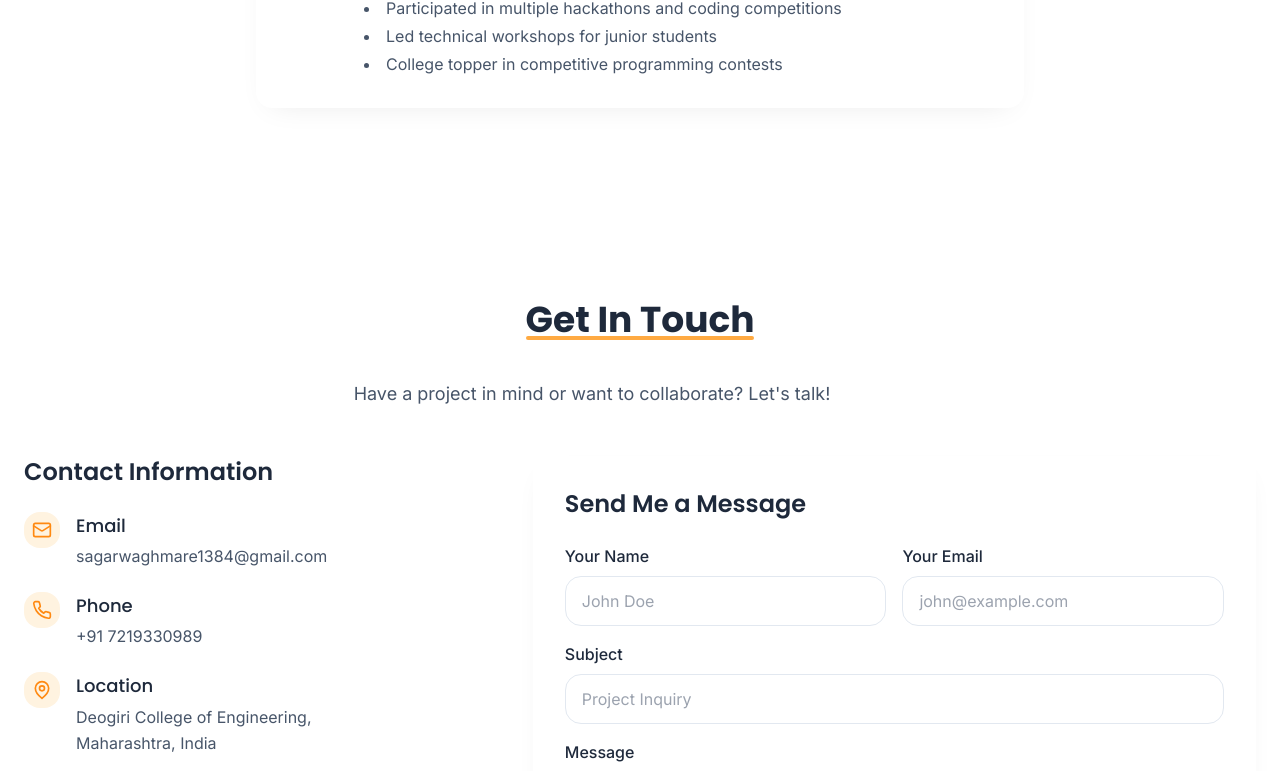
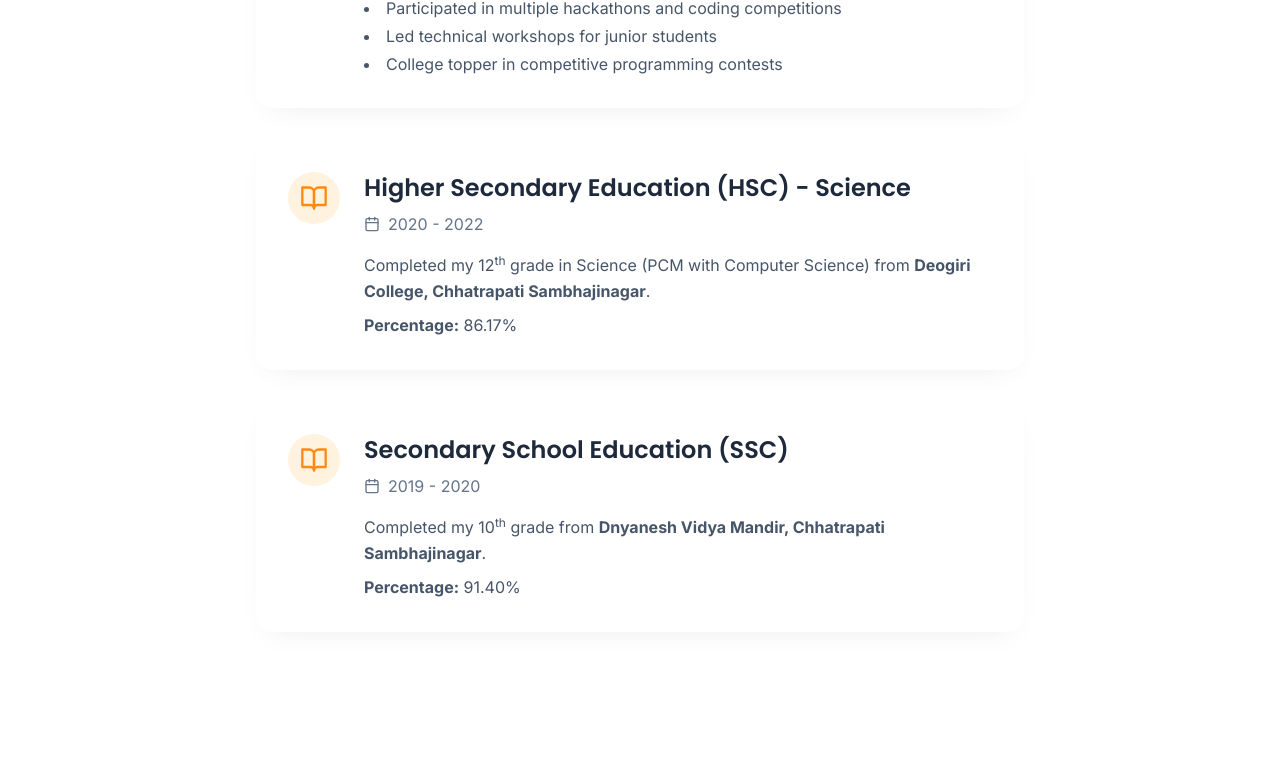
Before and after one commit to SagarSuryakantWaghmare/sagar-portfolio, a React (Vite) app: page / in a window 1280 px wide. Shown: the part 6512-7283 px from the top of the page. Built offline with nearby package versions, Linux system fonts and the light colour scheme.

Commit message:
Updated the Education section

```diff
--- a/src/components/sections/Education.tsx
+++ b/src/components/sections/Education.tsx
@@ -12,8 +12,9 @@ const Education = () => {
           subtitle="My academic background and qualifications"
         />
 
+        {/* Bachelor of Engineering */}
         <motion.div
-          className="max-w-3xl mx-auto card p-8"
+          className="max-w-3xl mx-auto card p-8 mb-8"
           initial={{ opacity: 0, y: 20 }}
           whileInView={{ opacity: 1, y: 0 }}
           viewport={{ once: true, margin: "-100px" }}
@@ -23,7 +24,6 @@ const Education = () => {
             <div className="text-primary-600 dark:text-primary-400 bg-primary-100 dark:bg-dark-700 p-3 rounded-full">
               <BookOpen size={28} />
             </div>
-
             <div>
               <div className="flex flex-wrap items-center gap-2 mb-2">
                 <h3 className="text-xl md:text-2xl font-semibold">Bachelor of Engineering in Computer Science</h3>
@@ -31,16 +31,13 @@ const Education = () => {
                   Present
                 </span>
               </div>
-
               <div className="flex items-center text-dark-500 dark:text-dark-400 mb-4">
                 <Calendar size={16} className="mr-2" />
                 <span>2022 - 2026 (Expected)</span>
               </div>
-
               <p className="text-dark-600 dark:text-dark-300 mb-4">
                 Currently in the third year of my Computer Science and Engineering degree at Deogiri College of Engineering, Maharashtra.
               </p>
-
               <div className="space-y-2">
                 <h4 className="font-medium">Key Achievements:</h4>
                 <ul className="list-disc list-inside text-dark-600 dark:text-dark-300 space-y-1">
@@ -53,9 +50,71 @@ const Education = () => {
             </div>
           </div>
         </motion.div>
+
+        {/* HSC (12th) */}
+        <motion.div
+          className="max-w-3xl mx-auto card p-8 mb-8"
+          initial={{ opacity: 0, y: 20 }}
+          whileInView={{ opacity: 1, y: 0 }}
+          viewport={{ once: true, margin: "-100px" }}
+          transition={{ duration: 0.6, delay: 0.2 }}
+        >
+          <div className="flex gap-4 md:gap-6 items-start">
+            <div className="text-primary-600 dark:text-primary-400 bg-primary-100 dark:bg-dark-700 p-3 rounded-full">
+              <BookOpen size={28} />
+            </div>
+            <div>
+              <h3 className="text-xl md:text-2xl font-semibold mb-2">
+                Higher Secondary Education (HSC) - Science
+              </h3>
+              <div className="flex items-center text-dark-500 dark:text-dark-400 mb-4">
+                <Calendar size={16} className="mr-2" />
+                <span>2020 - 2022</span>
+              </div>
+              <p className="text-dark-600 dark:text-dark-300 mb-2">
+                Completed my 12<sup>th</sup> grade in Science (PCM with Computer Science) from <strong>Deogiri College, Chhatrapati Sambhajinagar</strong>.
+              </p>
+              <p className="text-dark-600 dark:text-dark-300">
+                <strong>Percentage:</strong> 86.17%
+              </p>
+            </div>
+          </div>
+        </motion.div>
+
+        {/* SSC (10th) */}
+        <motion.div
+          className="max-w-3xl mx-auto card p-8"
+          initial={{ opacity: 0, y: 20 }}
+          whileInView={{ opacity: 1, y: 0 }}
+          viewport={{ once: true, margin: "-100px" }}
+          transition={{ duration: 0.6, delay: 0.4 }}
+        >
+          <div className="flex gap-4 md:gap-6 items-start">
+            <div className="text-primary-600 dark:text-primary-400 bg-primary-100 dark:bg-dark-700 p-3 rounded-full">
+              <BookOpen size={28} />
+            </div>
+            <div>
+              <h3 className="text-xl md:text-2xl font-semibold mb-2">
+                Secondary School Education (SSC)
+              </h3>
+              <div className="flex items-center text-dark-500 dark:text-dark-400 mb-4">
+                <Calendar size={16} className="mr-2" />
+                <span>2019 - 2020</span>
+              </div>
+              <p className="text-dark-600 dark:text-dark-300 mb-2">
+                Completed my 10<sup>th</sup> grade from <strong>Dnyanesh Vidya Mandir, Chhatrapati Sambhajinagar</strong>.
+              </p>
+              <p className="text-dark-600 dark:text-dark-300">
+                <strong>Percentage:</strong> 91.40%
+              </p>
+            </div>
+          </div>
+        </motion.div>
+
       </div>
     </section>
   );
 };
 
 export default Education;
+0
```
